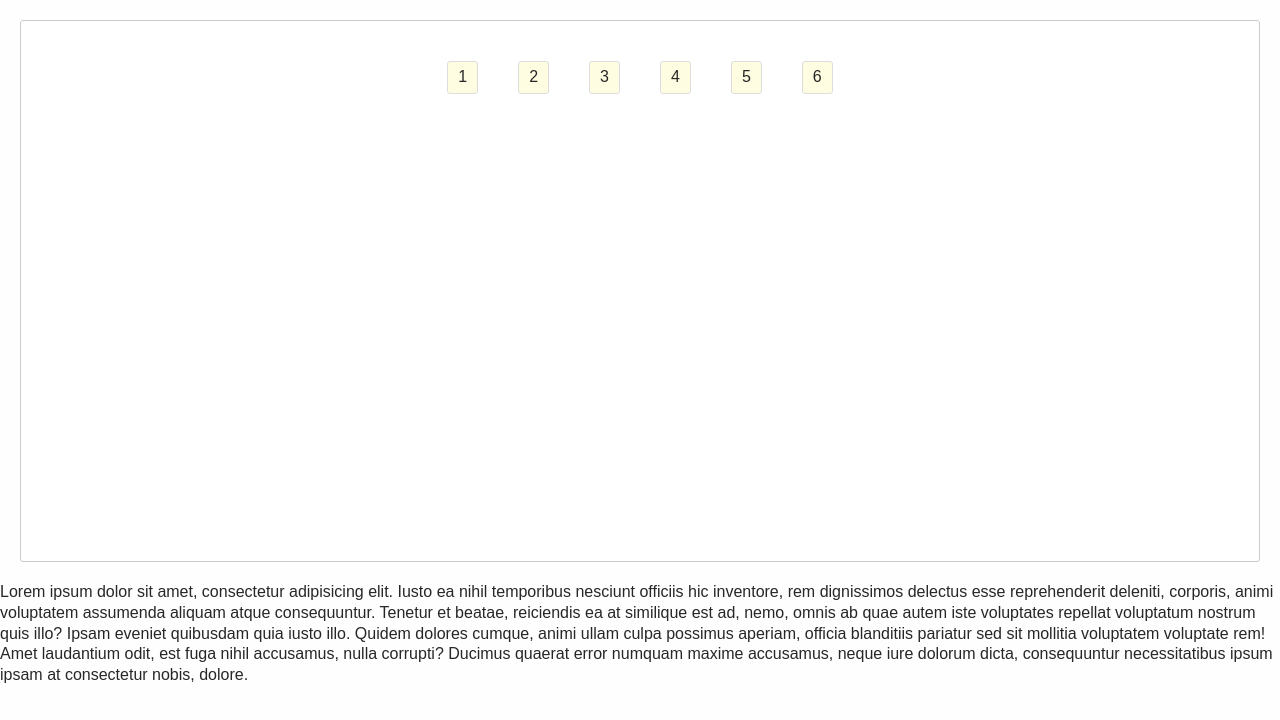
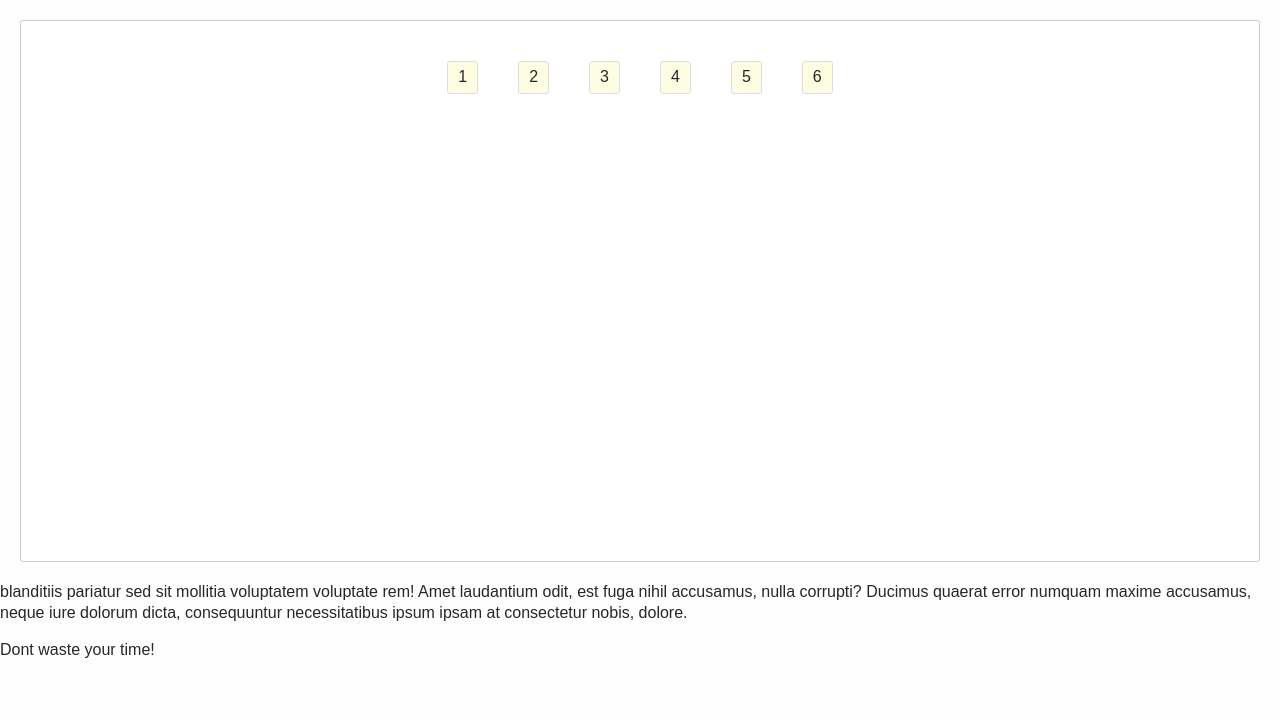
Before and after one commit to azotchik55/edu-rep, a plain HTML site: page index.html in a window 1280 px wide. Drawn offline with Linux system fonts and the light colour scheme.

Commit message:
add text

```diff
--- a/index.html
+++ b/index.html
@@ -65,7 +65,8 @@
 			<div class="bl fl5">5</div>
 			<div class="bl fl6">6</div>
 		</div>
-		<p>Lorem ipsum dolor sit amet, consectetur adipisicing elit. Iusto ea nihil temporibus nesciunt officiis hic inventore, rem dignissimos delectus esse reprehenderit deleniti, corporis, animi voluptatem assumenda aliquam atque consequuntur. Tenetur et beatae, reiciendis ea at similique est ad, nemo, omnis ab quae autem iste voluptates repellat voluptatum nostrum quis illo? Ipsam eveniet quibusdam quia iusto illo. Quidem dolores cumque, animi ullam culpa possimus aperiam, officia blanditiis pariatur sed sit mollitia voluptatem voluptate rem! Amet laudantium odit, est fuga nihil accusamus, nulla corrupti? Ducimus quaerat error numquam maxime accusamus, neque iure dolorum dicta, consequuntur necessitatibus ipsum ipsam at consectetur nobis, dolore.</p>
+		<p>blanditiis pariatur sed sit mollitia voluptatem voluptate rem! Amet laudantium odit, est fuga nihil accusamus, nulla corrupti? Ducimus quaerat error numquam maxime accusamus, neque iure dolorum dicta, consequuntur necessitatibus ipsum ipsam at consectetur nobis, dolore.</p>
+		<div>Dont waste your time!</div>
 
 	</body>
 </html>
```
